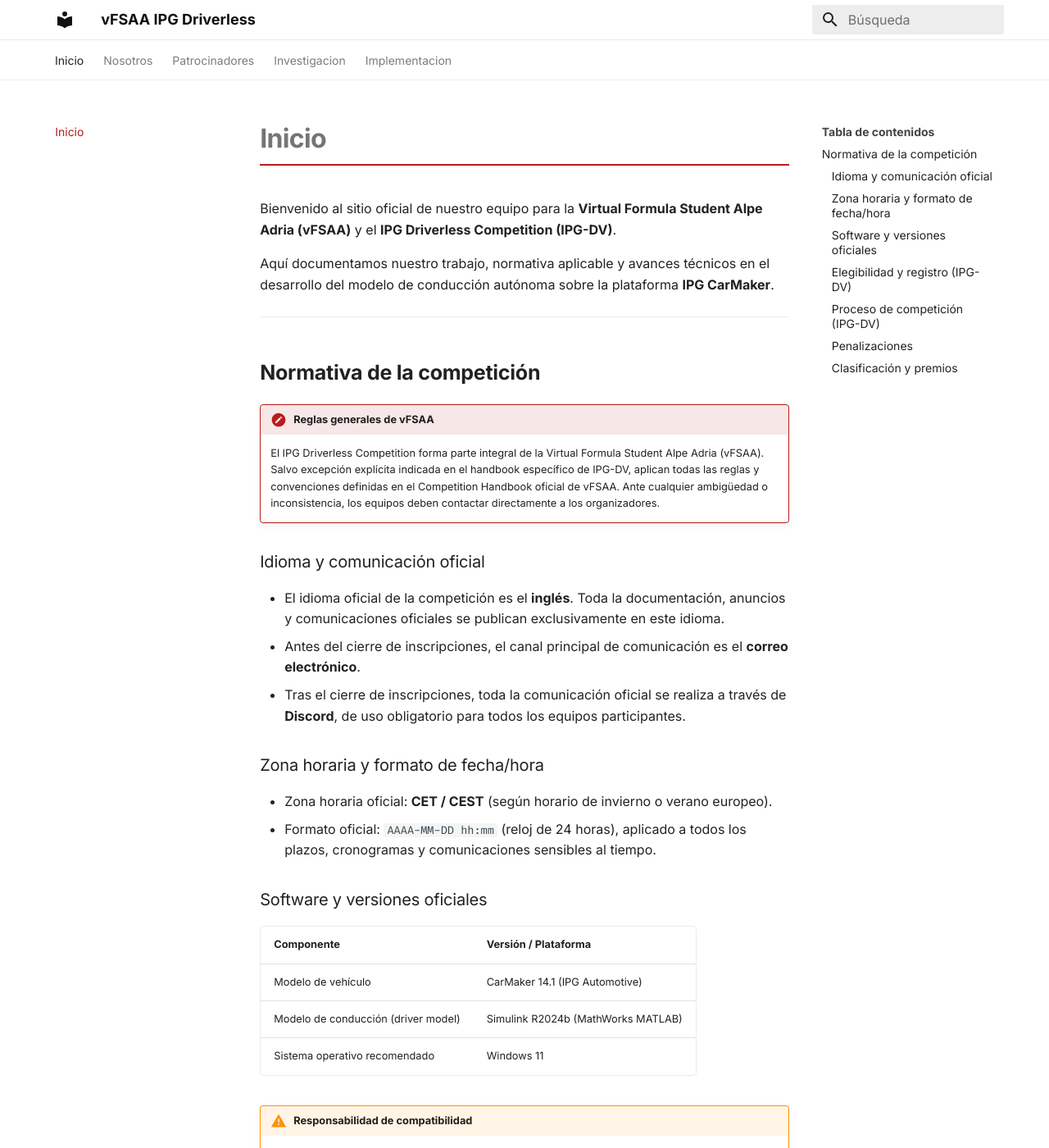
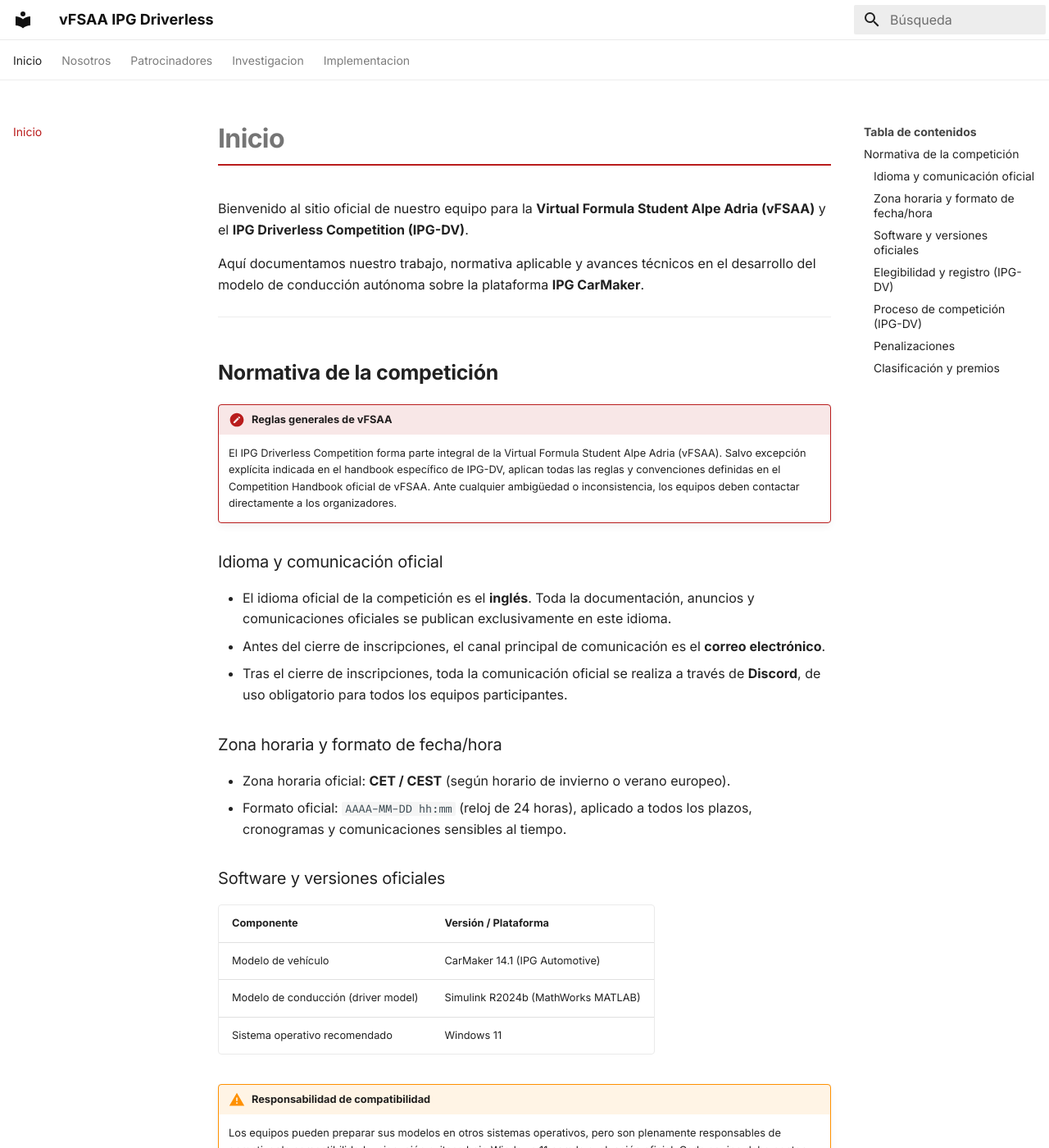
Before and after one commit to stavara/driverless, an MkDocs documentation site: the page built from docs/index.md, in a window 1280 px wide and 1400 px high. Shown: the whole window at 82% size. Built offline with MkDocs 1.6.1 and Material for MkDocs 9.7.7, drawn with Linux system fonts in a browser that asks for light colours.

Commit message:
Change max-width of .md-grid to 1440px

```diff
--- a/docs/stylesheets/custom.css
+++ b/docs/stylesheets/custom.css
@@ -98,7 +98,7 @@
 
 /* Ancho editorial cómodo para lectura larga */
 .md-grid {
-  max-width: 92vw;
+  max-width: 1440px;
 }
 
 
```
